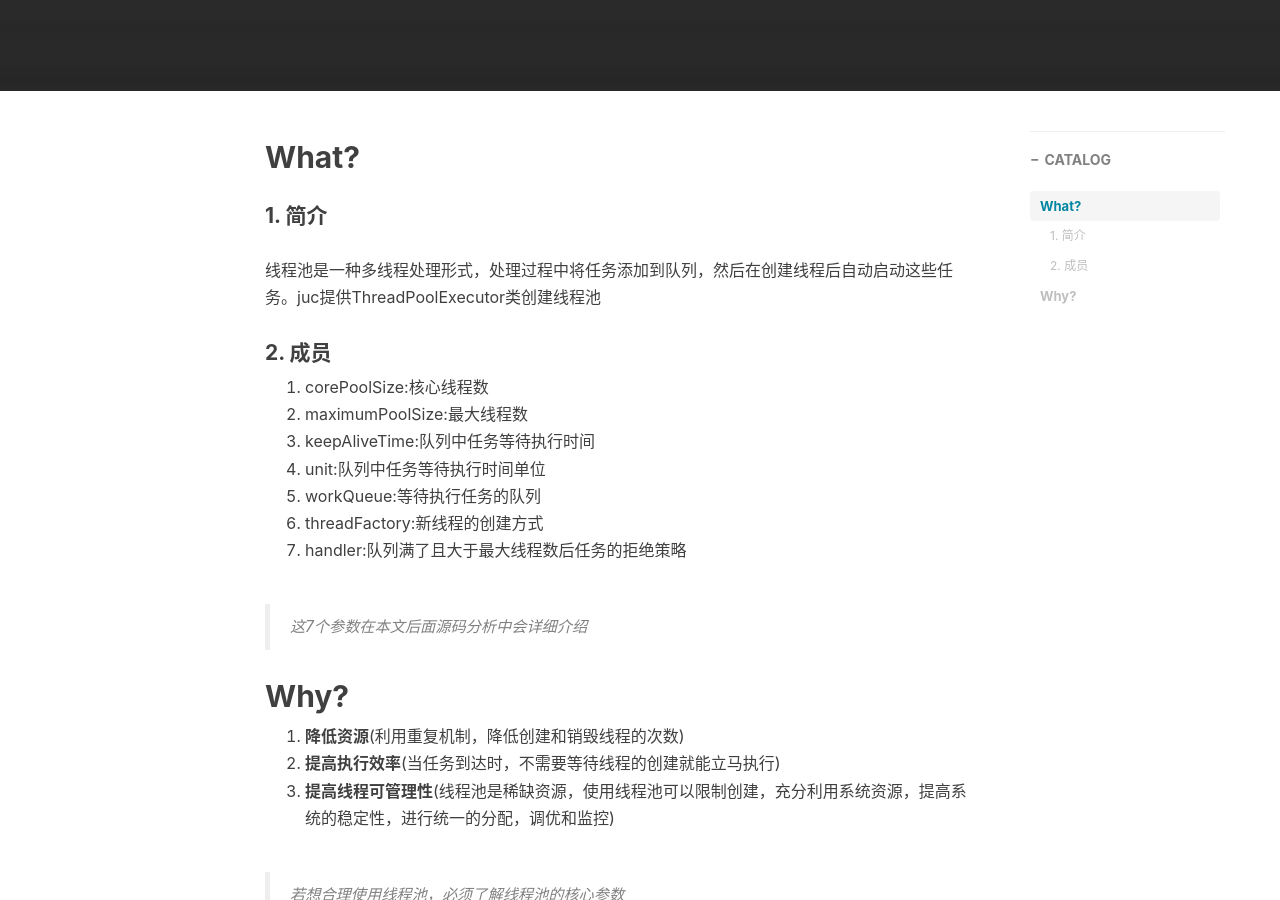
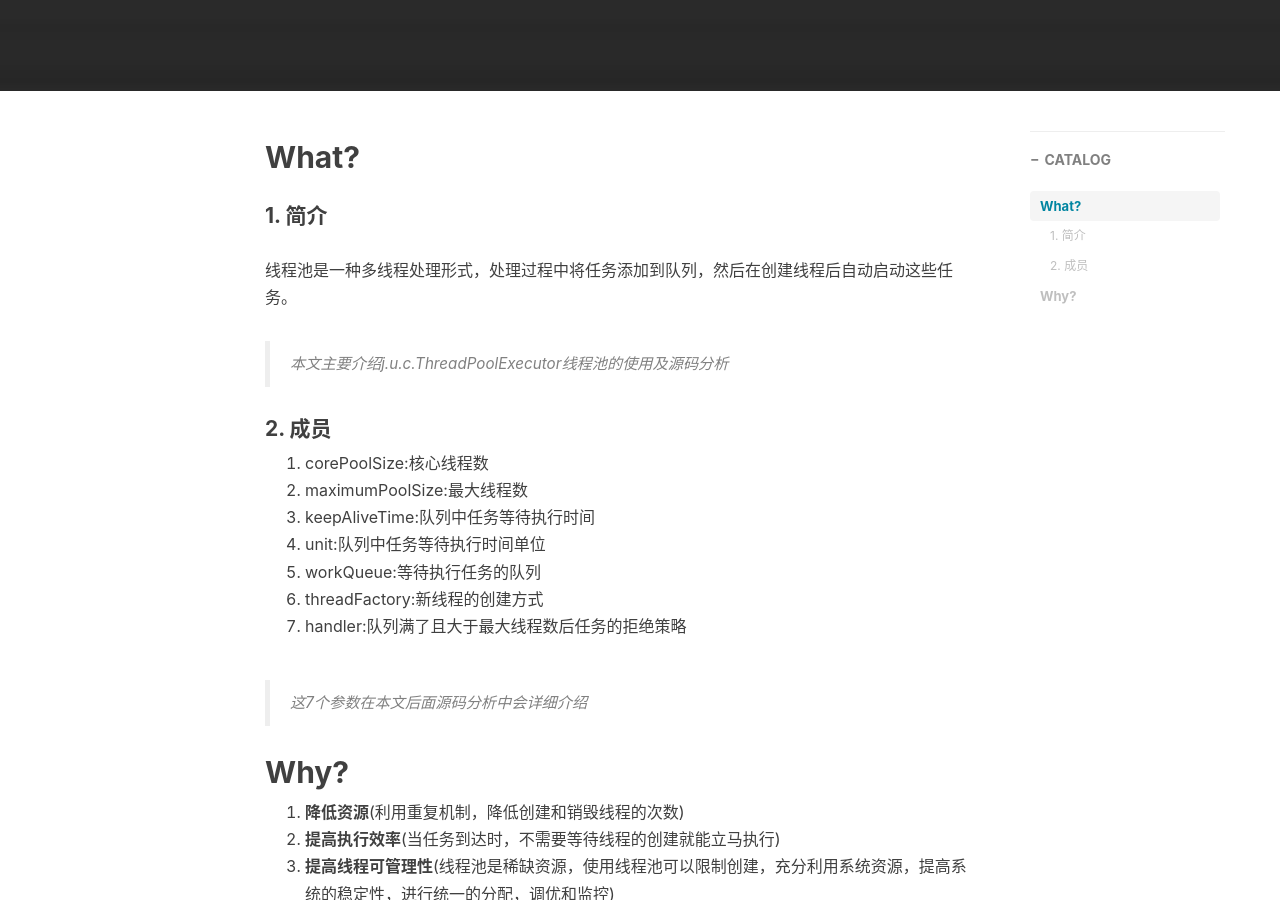
Before and after one commit to whvixd/qilixiang.github.io, a Jekyll site: the page built from _posts/2020-05-07-thread-pool.md, in a window 1280 px wide and 900 px high, scrolled down 366 px. Built offline with Jekyll 4.4.1, drawn with Linux system fonts in a browser that asks for light colours; nearby versions of some CDN libraries; comment, search, counter and statistics services are not loaded.

Commit message:
添加线程池博客

```diff
--- a/_posts/2020-05-07-thread-pool.md
+++ b/_posts/2020-05-07-thread-pool.md
@@ -12,7 +12,9 @@ tags:
 ---
 ## What?
 #### 1. 简介
-线程池是一种多线程处理形式，处理过程中将任务添加到队列，然后在创建线程后自动启动这些任务。juc提供ThreadPoolExecutor类创建线程池
+线程池是一种多线程处理形式，处理过程中将任务添加到队列，然后在创建线程后自动启动这些任务。
+
+> 本文主要介绍j.u.c.ThreadPoolExecutor线程池的使用及源码分析
 
 #### 2. 成员
 1. corePoolSize:核心线程数
```
